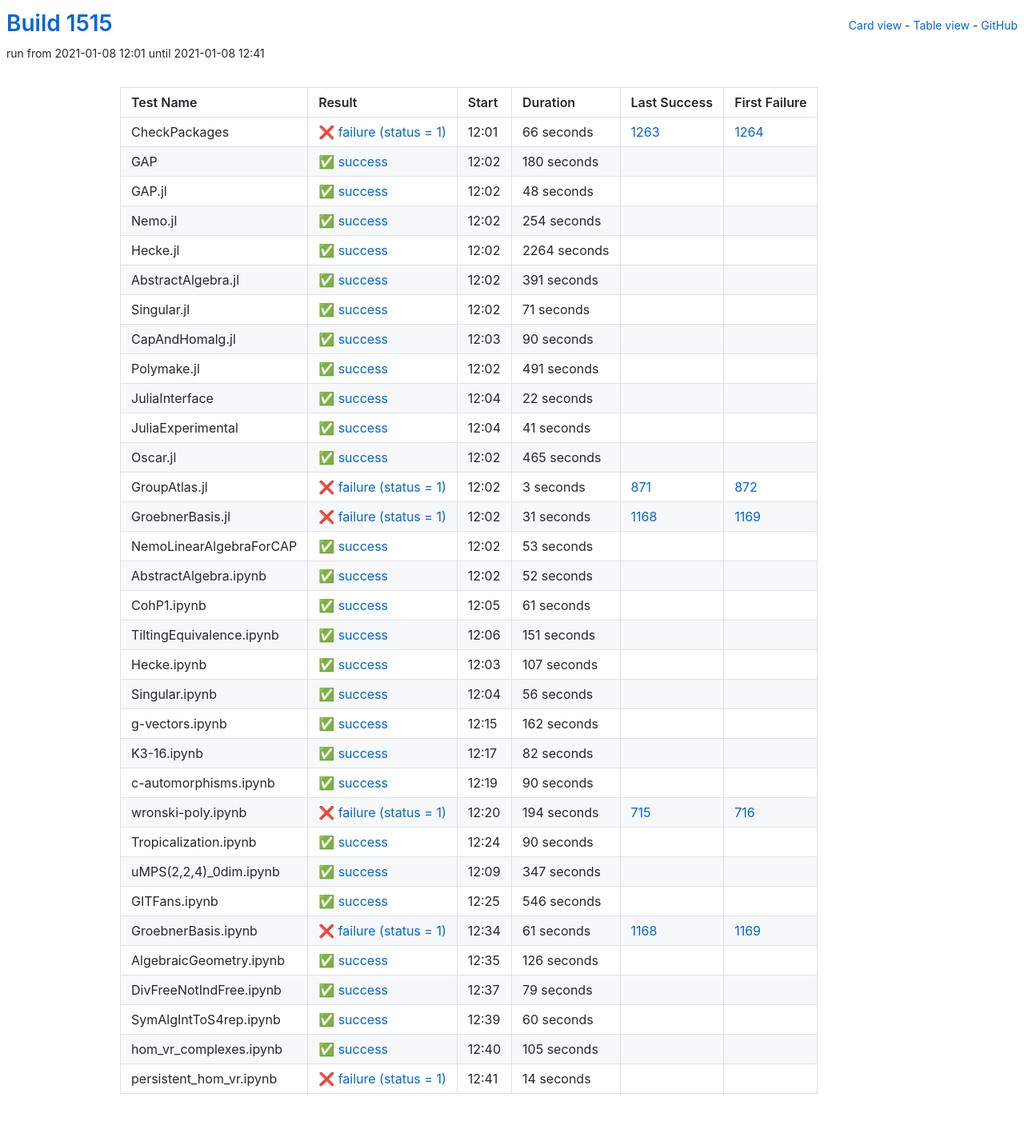
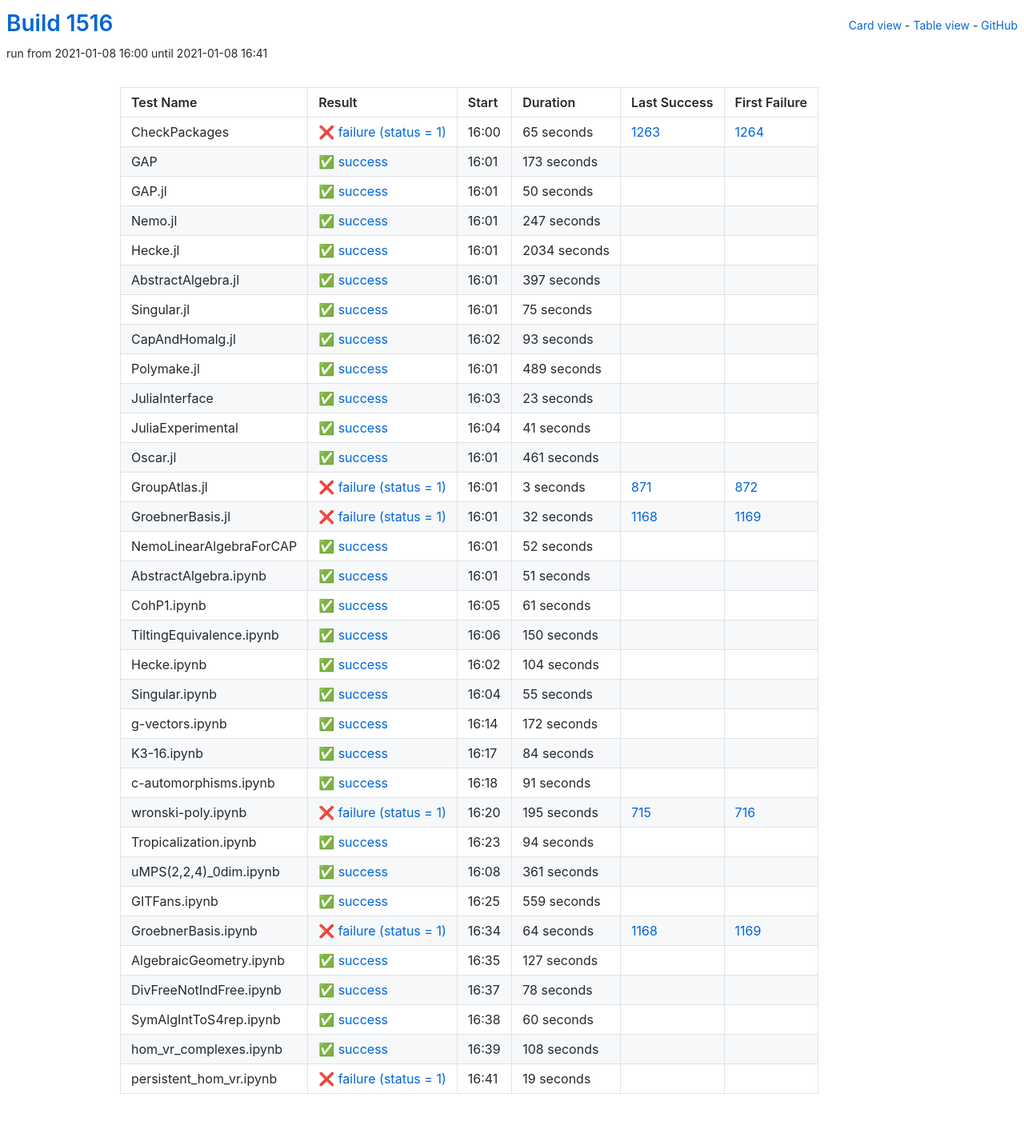
Before and after one commit to oscar-system/oscar-ci-status-stable, a Jekyll site: the page built from table.html, in a window 1280 px wide. Shown: the whole page at 80% size. Built offline with Jekyll 4.4.1, drawn with Linux system fonts in a browser that asks for light colours.

Commit message:
Build #1516

```diff
--- a/_data/ci.yml
+++ b/_data/ci.yml
@@ -1,6 +1,6 @@
 ---
-build: 1515
-build_url: https://oscarci.mathematik.uni-kl.de/job/oscar-stable/1515/
+build: 1516
+build_url: https://oscarci.mathematik.uni-kl.de/job/oscar-stable/1516/
 job: oscar-stable
 organization: oscar-system
 repo: oscar-ci-status-stable
@@ -8,128 +8,128 @@ repourl: https://github.com/oscar-system/oscar-ci-status-stable
 tests:
 - name: CheckPackages
   id: checkpackages
-  log: https://oscarci.mathematik.uni-kl.de/job/oscar-stable/1515/artifact/logs/build-1515/CheckPackages.log
-  start: 2021-01-08 12:01
+  log: https://oscarci.mathematik.uni-kl.de/job/oscar-stable/1516/artifact/logs/build-1516/CheckPackages.log
+  start: 2021-01-08 16:00
   success: false
   exitcode: 1
   status: failure
-  duration: 66
+  duration: 65
   last_success: 1263
   last_success_url: https://oscarci.mathematik.uni-kl.de/job/oscar-stable/1263/
   first_failure: 1264
   first_failure_url: https://oscarci.mathematik.uni-kl.de/job/oscar-stable/1264/
 - name: GAP
   id: gap
-  log: https://oscarci.mathematik.uni-kl.de/job/oscar-stable/1515/artifact/logs/build-1515/GAP.log
-  start: 2021-01-08 12:02
+  log: https://oscarci.mathematik.uni-kl.de/job/oscar-stable/1516/artifact/logs/build-1516/GAP.log
+  start: 2021-01-08 16:01
   success: true
   exitcode: 0
   status: success
-  duration: 180
+  duration: 173
   last_success: false
   last_success_url:
   first_failure: false
   first_failure_url:
 - name: GAP.jl
   id: gap-jl
-  log: https://oscarci.mathematik.uni-kl.de/job/oscar-stable/1515/artifact/logs/build-1515/GAP.jl.log
-  start: 2021-01-08 12:02
+  log: https://oscarci.mathematik.uni-kl.de/job/oscar-stable/1516/artifact/logs/build-1516/GAP.jl.log
+  start: 2021-01-08 16:01
   success: true
   exitcode: 0
   status: success
-  duration: 48
+  duration: 50
   last_success: false
   last_success_url:
   first_failure: false
   first_failure_url:
 - name: Nemo.jl
   id: nemo-jl
-  log: https://oscarci.mathematik.uni-kl.de/job/oscar-stable/1515/artifact/logs/build-1515/Nemo.jl.log
-  start: 2021-01-08 12:02
+  log: https://oscarci.mathematik.uni-kl.de/job/oscar-stable/1516/artifact/logs/build-1516/Nemo.jl.log
+  start: 2021-01-08 16:01
   success: true
   exitcode: 0
   status: success
-  duration: 254
+  duration: 247
   last_success: false
   last_success_url:
   first_failure: false
   first_failure_url:
 - name: Hecke.jl
   id: hecke-jl
-  log: https://oscarci.mathematik.uni-kl.de/job/oscar-stable/1515/artifact/logs/build-1515/Hecke.jl.log
-  start: 2021-01-08 12:02
+  log: https://oscarci.mathematik.uni-kl.de/job/oscar-stable/1516/artifact/logs/build-1516/Hecke.jl.log
+  start: 2021-01-08 16:01
   success: true
   exitcode: 0
   status: success
-  duration: 2264
+  duration: 2034
   last_success: false
   last_success_url:
   first_failure: false
   first_failure_url:
 - name: AbstractAlgebra.jl
   id: abstractalgebra-jl
-  log: https://oscarci.mathematik.uni-kl.de/job/oscar-stable/1515/artifact/logs/build-1515/AbstractAlgebra.jl.log
-  start: 2021-01-08 12:02
+  log: https://oscarci.mathematik.uni-kl.de/job/oscar-stable/1516/artifact/logs/build-1516/AbstractAlgebra.jl.log
+  start: 2021-01-08 16:01
   success: true
   exitcode: 0
   status: success
-  duration: 391
+  duration: 397
   last_success: false
   last_success_url:
   first_failure: false
   first_failure_url:
 - name: Singular.jl
   id: singular-jl
-  log: https://oscarci.mathematik.uni-kl.de/job/oscar-stable/1515/artifact/logs/build-1515/Singular.jl.log
-  start: 2021-01-08 12:02
+  log: https://oscarci.mathematik.uni-kl.de/job/oscar-stable/1516/artifact/logs/build-1516/Singular.jl.log
+  start: 2021-01-08 16:01
   success: true
   exitcode: 0
   status: success
-  duration: 71
+  duration: 75
   last_success: false
   last_success_url:
   first_failure: false
   first_failure_url:
 - name: CapAndHomalg.jl
   id: capandhomalg-jl
-  log: https://oscarci.mathematik.uni-kl.de/job/oscar-stable/1515/artifact/logs/build-1515/CapAndHomalg.jl.log
-  start: 2021-01-08 12:03
+  log: https://oscarci.mathematik.uni-kl.de/job/oscar-stable/1516/artifact/logs/build-1516/CapAndHomalg.jl.log
+  start: 2021-01-08 16:02
   success: true
   exitcode: 0
   status: success
-  duration: 90
+  duration: 93
   last_success: false
   last_success_url:
   first_failure: false
   first_failure_url:
 - name: Polymake.jl
   id: polymake-jl
-  log: https://oscarci.mathematik.uni-kl.de/job/oscar-stable/1515/artifact/logs/build-1515/Polymake.jl.log
-  start: 2021-01-08 12:02
+  log: https://oscarci.mathematik.uni-kl.de/job/oscar-stable/1516/artifact/logs/build-1516/Polymake.jl.log
+  start: 2021-01-08 16:01
   success: true
   exitcode: 0
   status: success
-  duration: 491
+  duration: 489
   last_success: false
   last_success_url:
   first_failure: false
   first_failure_url:
 - name: JuliaInterface
   id: juliainterface
-  log: https://oscarci.mathematik.uni-kl.de/job/oscar-stable/1515/artifact/logs/build-1515/JuliaInterface.log
-  start: 2021-01-08 12:04
+  log: https://oscarci.mathematik.uni-kl.de/job/oscar-stable/1516/artifact/logs/build-1516/JuliaInterface.log
+  start: 2021-01-08 16:03
   success: true
   exitcode: 0
   status: success
-  duration: 22
+  duration: 23
   last_success: false
   last_success_url:
   first_failure: false
   first_failure_url:
 - name: JuliaExperimental
   id: juliaexperimental
-  log: https://oscarci.mathematik.uni-kl.de/job/oscar-stable/1515/artifact/logs/build-1515/JuliaExperimental.log
-  start: 2021-01-08 12:04
+  log: https://oscarci.mathematik.uni-kl.de/job/oscar-stable/1516/artifact/logs/build-1516/JuliaExperimental.log
+  start: 2021-01-08 16:04
   success: true
   exitcode: 0
   status: success
@@ -140,20 +140,20 @@ tests:
   first_failure_url:
 - name: Oscar.jl
   id: oscar-jl
-  log: https://oscarci.mathematik.uni-kl.de/job/oscar-stable/1515/artifact/logs/build-1515/Oscar.jl.log
-  start: 2021-01-08 12:02
+  log: https://oscarci.mathematik.uni-kl.de/job/oscar-stable/1516/artifact/logs/build-1516/Oscar.jl.log
+  start: 2021-01-08 16:01
   success: true
   exitcode: 0
   status: success
-  duration: 465
+  duration: 461
   last_success: false
   last_success_url:
   first_failure: false
   first_failure_url:
 - name: GroupAtlas.jl
   id: groupatlas-jl
-  log: https://oscarci.mathematik.uni-kl.de/job/oscar-stable/1515/artifact/logs/build-1515/GroupAtlas.jl.log
-  start: 2021-01-08 12:02
+  log: https://oscarci.mathematik.uni-kl.de/job/oscar-stable/1516/artifact/logs/build-1516/GroupAtlas.jl.log
+  start: 2021-01-08 16:01
   success: false
   exitcode: 1
   status: failure
@@ -164,32 +164,20 @@ tests:
   first_failure_url: https://oscarci.mathematik.uni-kl.de/job/oscar-stable/872/
 - name: GroebnerBasis.jl
   id: groebnerbasis-jl
-  log: https://oscarci.mathematik.uni-kl.de/job/oscar-stable/1515/artifact/logs/build-1515/GroebnerBasis.jl.log
-  start: 2021-01-08 12:02
+  log: https://oscarci.mathematik.uni-kl.de/job/oscar-stable/1516/artifact/logs/build-1516/GroebnerBasis.jl.log
+  start: 2021-01-08 16:01
   success: false
   exitcode: 1
   status: failure
-  duration: 31
+  duration: 32
   last_success: 1168
   last_success_url: https://oscarci.mathematik.uni-kl.de/job/oscar-stable/1168/
   first_failure: 1169
   first_failure_url: https://oscarci.mathematik.uni-kl.de/job/oscar-stable/1169/
 - name: NemoLinearAlgebraForCAP
   id: nemolinearalgebraforcap
-  log: https://oscarci.mathematik.uni-kl.de/job/oscar-stable/1515/artifact/logs/build-1515/NemoLinearAlgebraForCAP.log
-  start: 2021-01-08 12:02
-  success: true
-  exitcode: 0
-  status: success
-  duration: 53
-  last_success: false
-  last_success_url:
-  first_failure: false
-  first_failure_url:
-- name: AbstractAlgebra.ipynb
-  id: abstractalgebra-ipynb
-  log: https://oscarci.mathematik.uni-kl.de/job/oscar-stable/1515/artifact/logs/build-1515/AbstractAlgebra.ipynb.log
-  start: 2021-01-08 12:02
+  log: https://oscarci.mathematik.uni-kl.de/job/oscar-stable/1516/artifact/logs/build-1516/NemoLinearAlgebraForCAP.log
+  start: 2021-01-08 16:01
   success: true
   exitcode: 0
   status: success
@@ -198,10 +186,22 @@ tests:
   last_success_url:
   first_failure: false
   first_failure_url:
+- name: AbstractAlgebra.ipynb
+  id: abstractalgebra-ipynb
+  log: https://oscarci.mathematik.uni-kl.de/job/oscar-stable/1516/artifact/logs/build-1516/AbstractAlgebra.ipynb.log
+  start: 2021-01-08 16:01
+  success: true
+  exitcode: 0
+  status: success
+  duration: 51
+  last_success: false
+  last_success_url:
+  first_failure: false
+  first_failure_url:
 - name: CohP1.ipynb
   id: cohp1-ipynb
-  log: https://oscarci.mathematik.uni-kl.de/job/oscar-stable/1515/artifact/logs/build-1515/CohP1.ipynb.log
-  start: 2021-01-08 12:05
+  log: https://oscarci.mathematik.uni-kl.de/job/oscar-stable/1516/artifact/logs/build-1516/CohP1.ipynb.log
+  start: 2021-01-08 16:05
   success: true
   exitcode: 0
   status: success
@@ -212,164 +212,164 @@ tests:
   first_failure_url:
 - name: TiltingEquivalence.ipynb
   id: tiltingequivalence-ipynb
-  log: https://oscarci.mathematik.uni-kl.de/job/oscar-stable/1515/artifact/logs/build-1515/TiltingEquivalence.ipynb.log
-  start: 2021-01-08 12:06
+  log: https://oscarci.mathematik.uni-kl.de/job/oscar-stable/1516/artifact/logs/build-1516/TiltingEquivalence.ipynb.log
+  start: 2021-01-08 16:06
   success: true
   exitcode: 0
   status: success
-  duration: 151
+  duration: 150
   last_success: false
   last_success_url:
   first_failure: false
   first_failure_url:
 - name: Hecke.ipynb
   id: hecke-ipynb
-  log: https://oscarci.mathematik.uni-kl.de/job/oscar-stable/1515/artifact/logs/build-1515/Hecke.ipynb.log
-  start: 2021-01-08 12:03
+  log: https://oscarci.mathematik.uni-kl.de/job/oscar-stable/1516/artifact/logs/build-1516/Hecke.ipynb.log
+  start: 2021-01-08 16:02
   success: true
   exitcode: 0
   status: success
-  duration: 107
+  duration: 104
   last_success: false
   last_success_url:
   first_failure: false
   first_failure_url:
 - name: Singular.ipynb
   id: singular-ipynb
-  log: https://oscarci.mathematik.uni-kl.de/job/oscar-stable/1515/artifact/logs/build-1515/Singular.ipynb.log
-  start: 2021-01-08 12:04
+  log: https://oscarci.mathematik.uni-kl.de/job/oscar-stable/1516/artifact/logs/build-1516/Singular.ipynb.log
+  start: 2021-01-08 16:04
   success: true
   exitcode: 0
   status: success
-  duration: 56
+  duration: 55
   last_success: false
   last_success_url:
   first_failure: false
   first_failure_url:
 - name: g-vectors.ipynb
   id: g-vectors-ipynb
-  log: https://oscarci.mathematik.uni-kl.de/job/oscar-stable/1515/artifact/logs/build-1515/g-vectors.ipynb.log
-  start: 2021-01-08 12:15
+  log: https://oscarci.mathematik.uni-kl.de/job/oscar-stable/1516/artifact/logs/build-1516/g-vectors.ipynb.log
+  start: 2021-01-08 16:14
   success: true
   exitcode: 0
   status: success
-  duration: 162
+  duration: 172
   last_success: false
   last_success_url:
   first_failure: false
   first_failure_url:
 - name: K3-16.ipynb
   id: k3-16-ipynb
-  log: https://oscarci.mathematik.uni-kl.de/job/oscar-stable/1515/artifact/logs/build-1515/K3-16.ipynb.log
-  start: 2021-01-08 12:17
+  log: https://oscarci.mathematik.uni-kl.de/job/oscar-stable/1516/artifact/logs/build-1516/K3-16.ipynb.log
+  start: 2021-01-08 16:17
   success: true
   exitcode: 0
   status: success
-  duration: 82
+  duration: 84
   last_success: false
   last_success_url:
   first_failure: false
   first_failure_url:
 - name: c-automorphisms.ipynb
   id: c-automorphisms-ipynb
-  log: https://oscarci.mathematik.uni-kl.de/job/oscar-stable/1515/artifact/logs/build-1515/c-automorphisms.ipynb.log
-  start: 2021-01-08 12:19
+  log: https://oscarci.mathematik.uni-kl.de/job/oscar-stable/1516/artifact/logs/build-1516/c-automorphisms.ipynb.log
+  start: 2021-01-08 16:18
   success: true
   exitcode: 0
   status: success
-  duration: 90
+  duration: 91
   last_success: false
   last_success_url:
   first_failure: false
   first_failure_url:
 - name: wronski-poly.ipynb
   id: wronski-poly-ipynb
-  log: https://oscarci.mathematik.uni-kl.de/job/oscar-stable/1515/artifact/logs/build-1515/wronski-poly.ipynb.log
-  start: 2021-01-08 12:20
+  log: https://oscarci.mathematik.uni-kl.de/job/oscar-stable/1516/artifact/logs/build-1516/wronski-poly.ipynb.log
+  start: 2021-01-08 16:20
   success: false
   exitcode: 1
   status: failure
-  duration: 194
+  duration: 195
   last_success: 715
   last_success_url: https://oscarci.mathematik.uni-kl.de/job/oscar-stable/715/
   first_failure: 716
   first_failure_url: https://oscarci.mathematik.uni-kl.de/job/oscar-stable/716/
 - name: Tropicalization.ipynb
   id: tropicalization-ipynb
-  log: https://oscarci.mathematik.uni-kl.de/job/oscar-stable/1515/artifact/logs/build-1515/Tropicalization.ipynb.log
-  start: 2021-01-08 12:24
+  log: https://oscarci.mathematik.uni-kl.de/job/oscar-stable/1516/artifact/logs/build-1516/Tropicalization.ipynb.log
+  start: 2021-01-08 16:23
   success: true
   exitcode: 0
   status: success
-  duration: 90
+  duration: 94
   last_success: false
   last_success_url:
   first_failure: false
   first_failure_url:
 - name: uMPS(2,2,4)_0dim.ipynb
   id: umps-2-2-4-0dim-ipynb
-  log: https://oscarci.mathematik.uni-kl.de/job/oscar-stable/1515/artifact/logs/build-1515/uMPS-2-2-4-_0dim.ipynb.log
-  start: 2021-01-08 12:09
+  log: https://oscarci.mathematik.uni-kl.de/job/oscar-stable/1516/artifact/logs/build-1516/uMPS-2-2-4-_0dim.ipynb.log
+  start: 2021-01-08 16:08
   success: true
   exitcode: 0
   status: success
-  duration: 347
+  duration: 361
   last_success: false
   last_success_url:
   first_failure: false
   first_failure_url:
 - name: GITFans.ipynb
   id: gitfans-ipynb
-  log: https://oscarci.mathematik.uni-kl.de/job/oscar-stable/1515/artifact/logs/build-1515/GITFans.ipynb.log
-  start: 2021-01-08 12:25
+  log: https://oscarci.mathematik.uni-kl.de/job/oscar-stable/1516/artifact/logs/build-1516/GITFans.ipynb.log
+  start: 2021-01-08 16:25
   success: true
   exitcode: 0
   status: success
-  duration: 546
+  duration: 559
   last_success: false
   last_success_url:
   first_failure: false
   first_failure_url:
 - name: GroebnerBasis.ipynb
   id: groebnerbasis-ipynb
-  log: https://oscarci.mathematik.uni-kl.de/job/oscar-stable/1515/artifact/logs/build-1515/GroebnerBasis.ipynb.log
-  start: 2021-01-08 12:34
+  log: https://oscarci.mathematik.uni-kl.de/job/oscar-stable/1516/artifact/logs/build-1516/GroebnerBasis.ipynb.log
+  start: 2021-01-08 16:34
   success: false
   exitcode: 1
   status: failure
-  duration: 61
+  duration: 64
   last_success: 1168
   last_success_url: https://oscarci.mathematik.uni-kl.de/job/oscar-stable/1168/
   first_failure: 1169
   first_failure_url: https://oscarci.mathematik.uni-kl.de/job/oscar-stable/1169/
 - name: AlgebraicGeometry.ipynb
   id: algebraicgeometry-ipynb
-  log: https://oscarci.mathematik.uni-kl.de/job/oscar-stable/1515/artifact/logs/build-1515/AlgebraicGeometry.ipynb.log
-  start: 2021-01-08 12:35
+  log: https://oscarci.mathematik.uni-kl.de/job/oscar-stable/1516/artifact/logs/build-1516/AlgebraicGeometry.ipynb.log
+  start: 2021-01-08 16:35
   success: true
   exitcode: 0
   status: success
-  duration: 126
+  duration: 127
   last_success: false
   last_success_url:
   first_failure: false
   first_failure_url:
 - name: DivFreeNotIndFree.ipynb
   id: divfreenotindfree-ipynb
-  log: https://oscarci.mathematik.uni-kl.de/job/oscar-stable/1515/artifact/logs/build-1515/DivFreeNotIndFree.ipynb.log
-  start: 2021-01-08 12:37
+  log: https://oscarci.mathematik.uni-kl.de/job/oscar-stable/1516/artifact/logs/build-1516/DivFreeNotIndFree.ipynb.log
+  start: 2021-01-08 16:37
   success: true
   exitcode: 0
   status: success
-  duration: 79
+  duration: 78
   last_success: false
   last_success_url:
   first_failure: false
   first_failure_url:
 - name: SymAlgIntToS4rep.ipynb
   id: symalginttos4rep-ipynb
-  log: https://oscarci.mathematik.uni-kl.de/job/oscar-stable/1515/artifact/logs/build-1515/SymAlgIntToS4rep.ipynb.log
-  start: 2021-01-08 12:39
+  log: https://oscarci.mathematik.uni-kl.de/job/oscar-stable/1516/artifact/logs/build-1516/SymAlgIntToS4rep.ipynb.log
+  start: 2021-01-08 16:38
   success: true
   exitcode: 0
   status: success
@@ -380,24 +380,24 @@ tests:
   first_failure_url:
 - name: hom_vr_complexes.ipynb
   id: hom-vr-complexes-ipynb
-  log: https://oscarci.mathematik.uni-kl.de/job/oscar-stable/1515/artifact/logs/build-1515/hom_vr_complexes.ipynb.log
-  start: 2021-01-08 12:40
+  log: https://oscarci.mathematik.uni-kl.de/job/oscar-stable/1516/artifact/logs/build-1516/hom_vr_complexes.ipynb.log
+  start: 2021-01-08 16:39
   success: true
   exitcode: 0
   status: success
-  duration: 105
+  duration: 108
   last_success: false
   last_success_url:
   first_failure: false
   first_failure_url:
 - name: persistent_hom_vr.ipynb
   id: persistent-hom-vr-ipynb
-  log: https://oscarci.mathematik.uni-kl.de/job/oscar-stable/1515/artifact/logs/build-1515/persistent_hom_vr.ipynb.log
-  start: 2021-01-08 12:41
+  log: https://oscarci.mathematik.uni-kl.de/job/oscar-stable/1516/artifact/logs/build-1516/persistent_hom_vr.ipynb.log
+  start: 2021-01-08 16:41
   success: false
   exitcode: 1
   status: failure
-  duration: 14
+  duration: 19
   last_success: false
   last_success_url:
   first_failure: false
```
Also changed, not shown: README.md.
